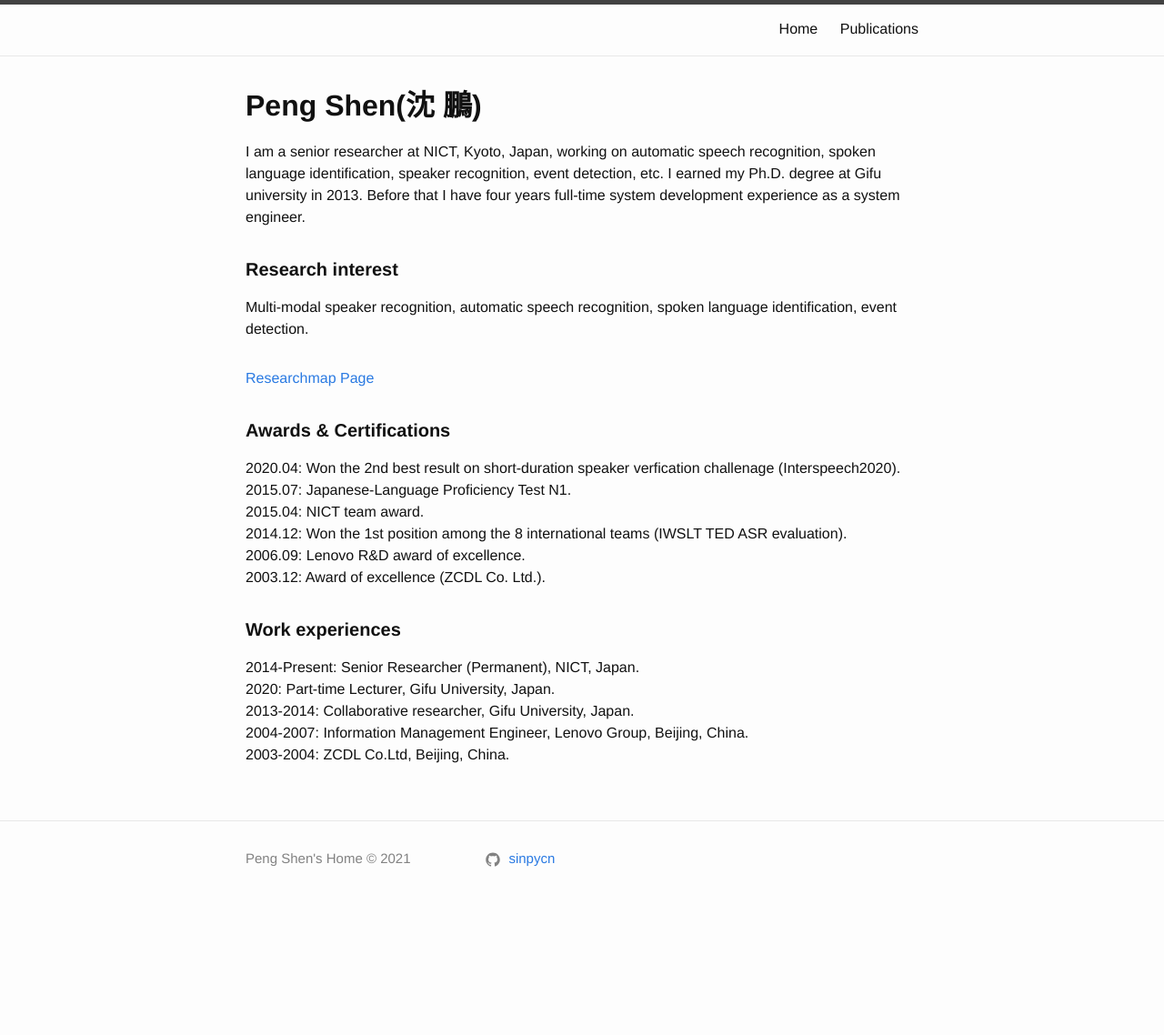
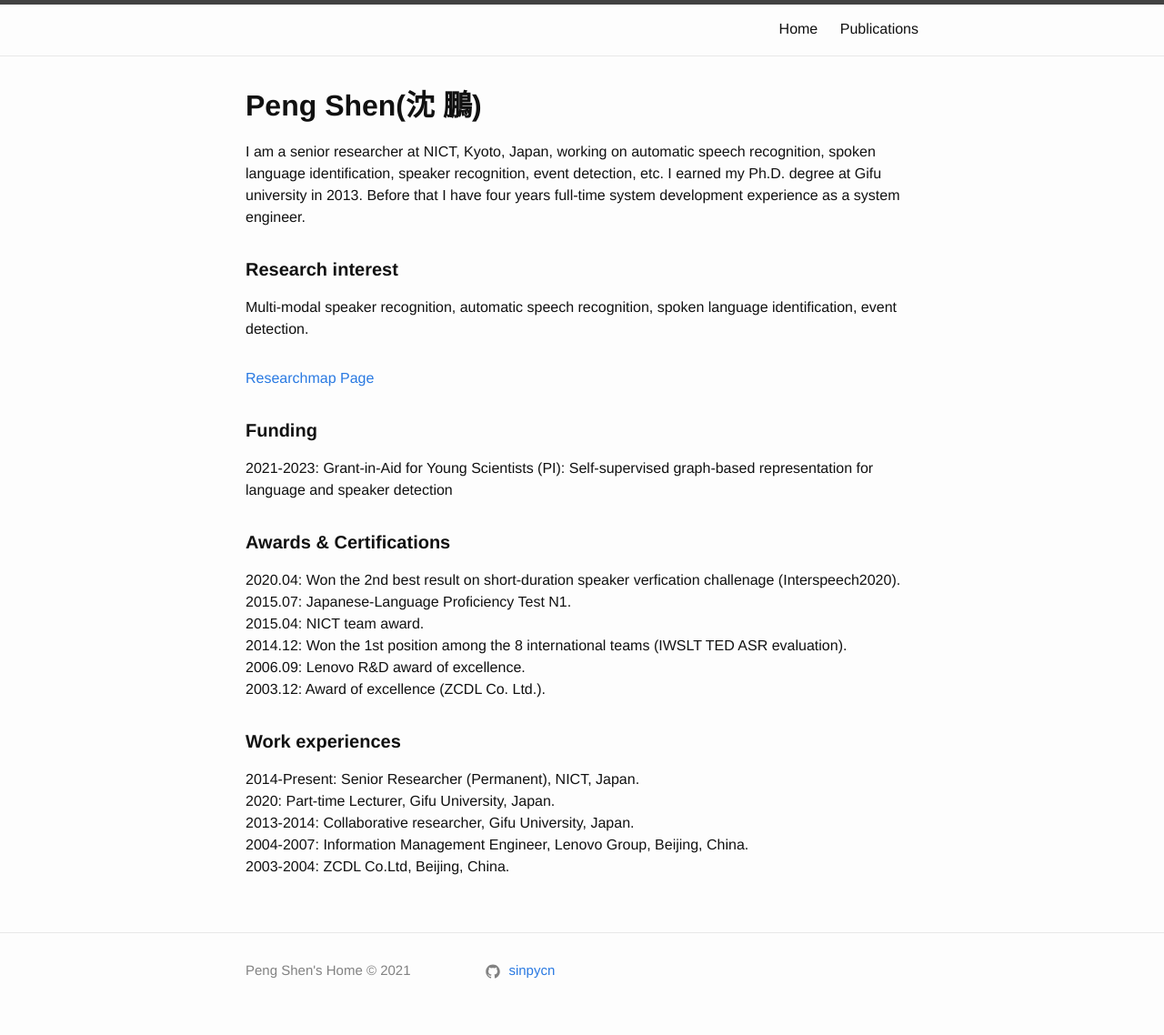
Before and after one commit to sinpycn/sinpycn.github.io, a Jekyll site: the page built from index.md, in a window 1280 px wide. Shown: the whole page at 91% size. Built offline with Jekyll 4.4.1, drawn with Linux system fonts in a browser that asks for light colours; before the commit the page ends 1015 px from its top, so only the background shows below that.

Commit message:
Update index.md

```diff
--- a/index.md
+++ b/index.md
@@ -23,6 +23,14 @@ permalink: /
       <a href="https://researchmap.jp/pengshen">Researchmap Page</a>
     </li>
   </ul>
+
+  <h1 class="page-heading"><b>Funding</b></h1>
+  <ul class="post-list">
+    <li>
+    2021-2023: Grant-in-Aid for Young Scientists (PI): Self-supervised graph-based representation for language and speaker detection
+    </li>
+  </ul>
+
 
   <h1 class="page-heading"><b>Awards & Certifications</b></h1>
   <ul class="post-list">
```
